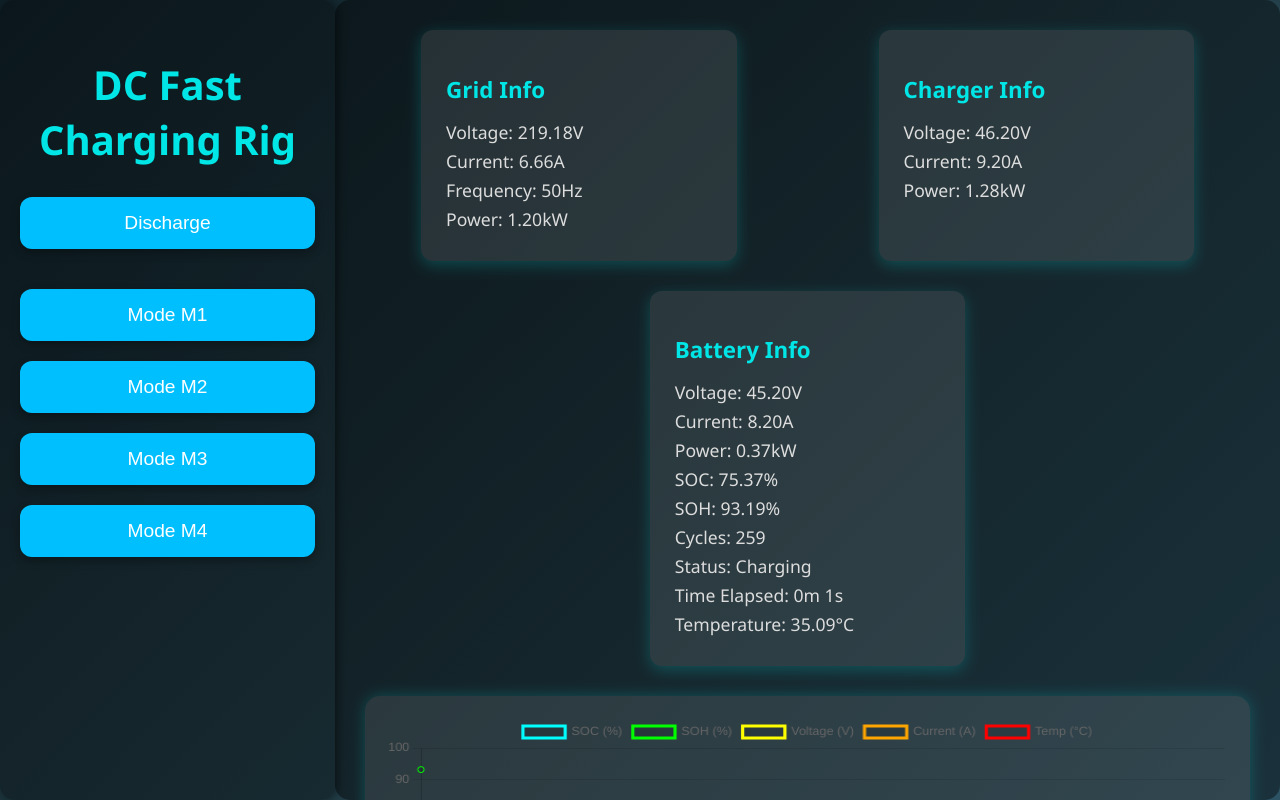
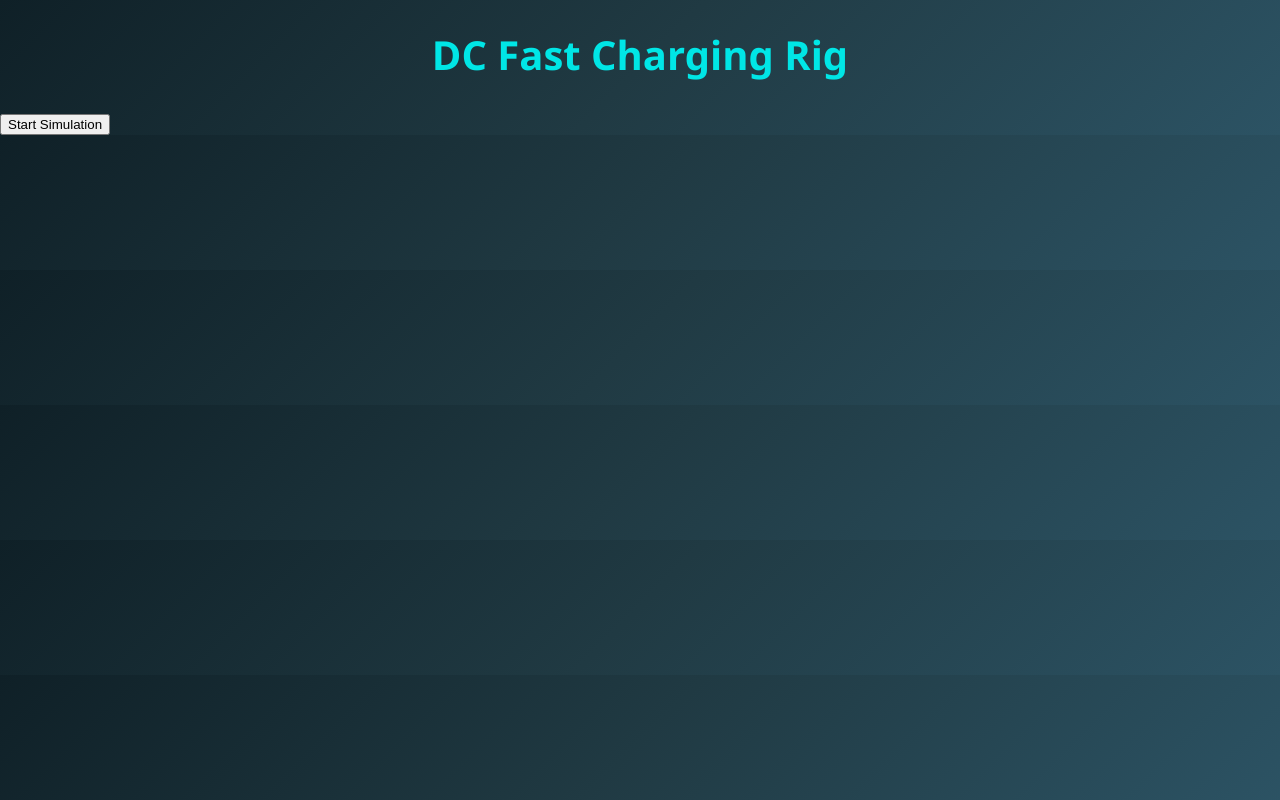
Before and after one commit to comptech-instrument/charger, a plain HTML site: page index.html in a window 1280 px wide. Drawn offline with nearby package versions, Linux system fonts and the light colour scheme.

Commit message:
Update index.html

```diff
--- a/index.html
+++ b/index.html
@@ -7,12 +7,19 @@
   <link rel="stylesheet" href="style.css"/>
 </head>
 <body>
-  <div class="main-layout">
+
+  <!-- Fullscreen Launch Screen -->
+  <div id="launch-screen" class="launch-screen">
+    <h1>DC Fast Charging Rig</h1>
+    <button id="startButton" onclick="startApp()">Start Simulation</button>
+  </div>
+
+  <!-- Main App Layout -->
+  <div class="main-layout" id="app" style="display: none;">
     <!-- Left Section: Controls and Modes -->
     <div class="left-panel">
       <h1>DC Fast Charging Rig</h1>
 
-      <!-- Discharge button will be toggled via JS and only visible on the main screen -->
       <div class="controls" id="discharge-controls">
         <button id="discharge-btn" onclick="toggleRelay('discharge')" class="discharge-btn">Discharge</button>
       </div>
@@ -41,6 +48,7 @@
           <p>Voltage: <span id="charger-voltage"></span></p>
           <p>Current: <span id="charger-current"></span></p>
           <p>Power: <span id="charger-power"></span></p>
+          <p><strong>Charge Rate (C):</strong> <span id="charger-c-rate">0.25</span></p>
         </div>
 
         <div class="info-block" id="battery-info">
@@ -69,5 +77,24 @@
 
   <script src="https://cdn.jsdelivr.net/npm/chart.js"></script>
   <script src="script.js"></script>
+  <script>
+    function startApp() {
+      const elem = document.documentElement;
+      if (elem.requestFullscreen) {
+        elem.requestFullscreen();
+      } else if (elem.webkitRequestFullscreen) {
+        elem.webkitRequestFullscreen();
+      } else if (elem.msRequestFullscreen) {
+        elem.msRequestFullscreen();
+      }
+
+      // Hide launch screen, show app layout
+      document.getElementById("launch-screen").style.display = "none";
+      document.getElementById("app").style.display = "flex";
+
+      // Start in default mode
+      selectMode("M1");
+    }
+  </script>
 </body>
 </html>
```
